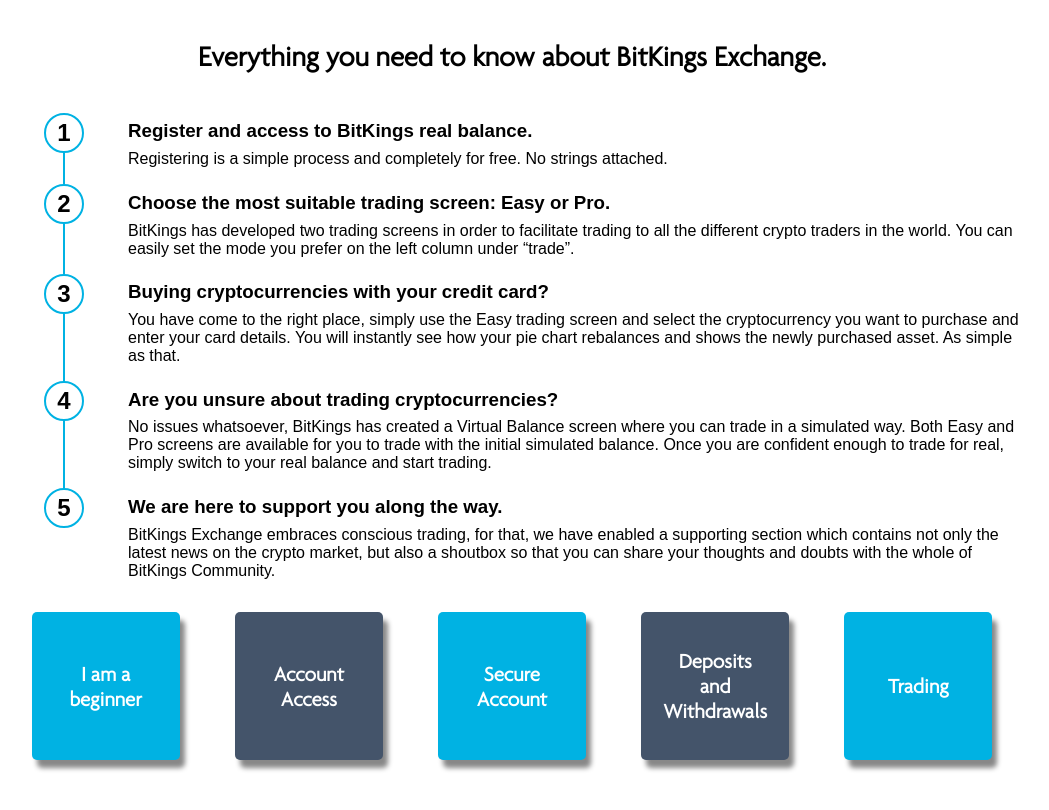
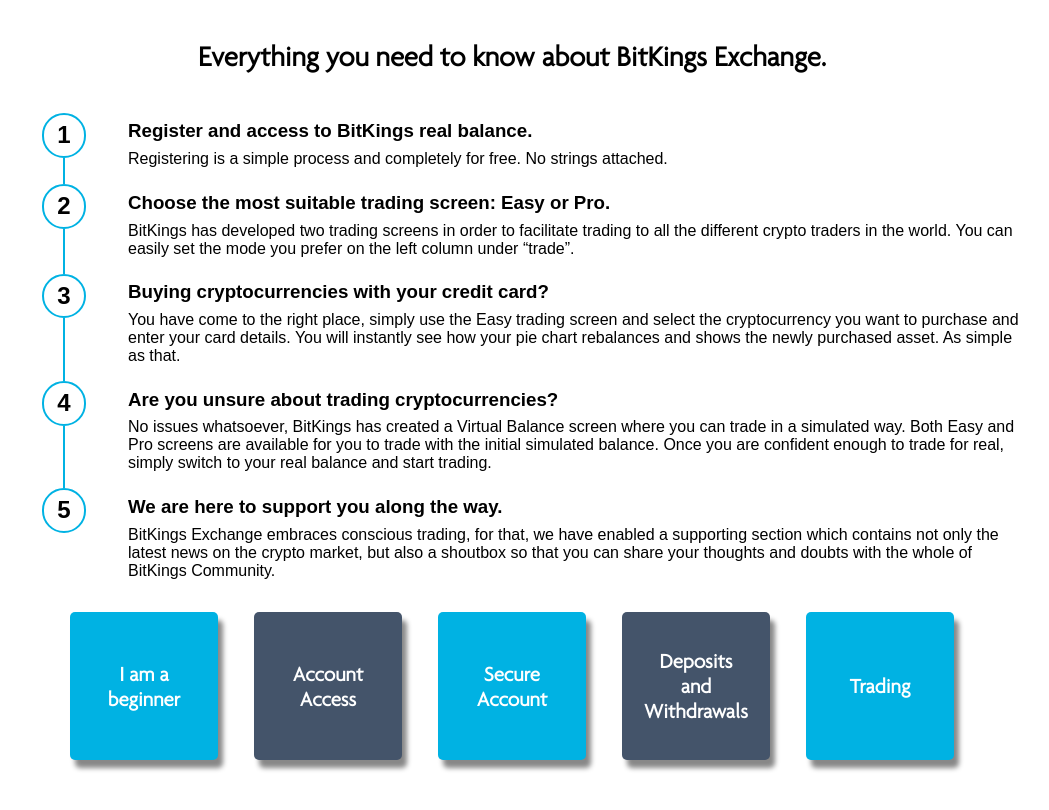
Before and after one commit to allynkalda/BitKings-App, a React (Create React App) app: page /faq in a window 1280 px wide. Shown: the top 810 px of the page, without its empty margins (128-1177 px from the left). Built offline with nearby package versions, Linux system fonts and the light colour scheme.

Commit message:
spacing between boxes

```diff
--- a/src/components/Section1.js
+++ b/src/components/Section1.js
@@ -8,8 +8,6 @@
 justify-content: space-between;
 align-items: center;
 padding: 0 1em 0 1em;
-
-
 `;
 
 const SubContainer = styled.div`
@@ -27,8 +25,8 @@
 position: relative;
 border: 2px solid #00b2e3;
 border-radius: 100%;
-width: 1.5em;
-line-height: 1.5em;
+width: 1.7em;
+line-height: 1.7em;
 text-align: center;
 background-color: #fff;
 z-index: 2;
--- a/src/components/Section2.js
+++ b/src/components/Section2.js
@@ -10,7 +10,7 @@
     flex-direction: row;
     justify-content: space-around;
     align-items: center;
-    padding: 0px 7em 0px 7em;
+    padding: 0px 10em 0px 10em;
     `;
 
 const Box = styled.div`
--- a/src/components/Section3.js
+++ b/src/components/Section3.js
@@ -12,6 +12,7 @@
     font-weight: bold;
     outline: 0;
     width: 55vw;
+    font-family: 'Gothic A1', sans-serif;
 `;
 
 const ContentBox = styled.div`
```
